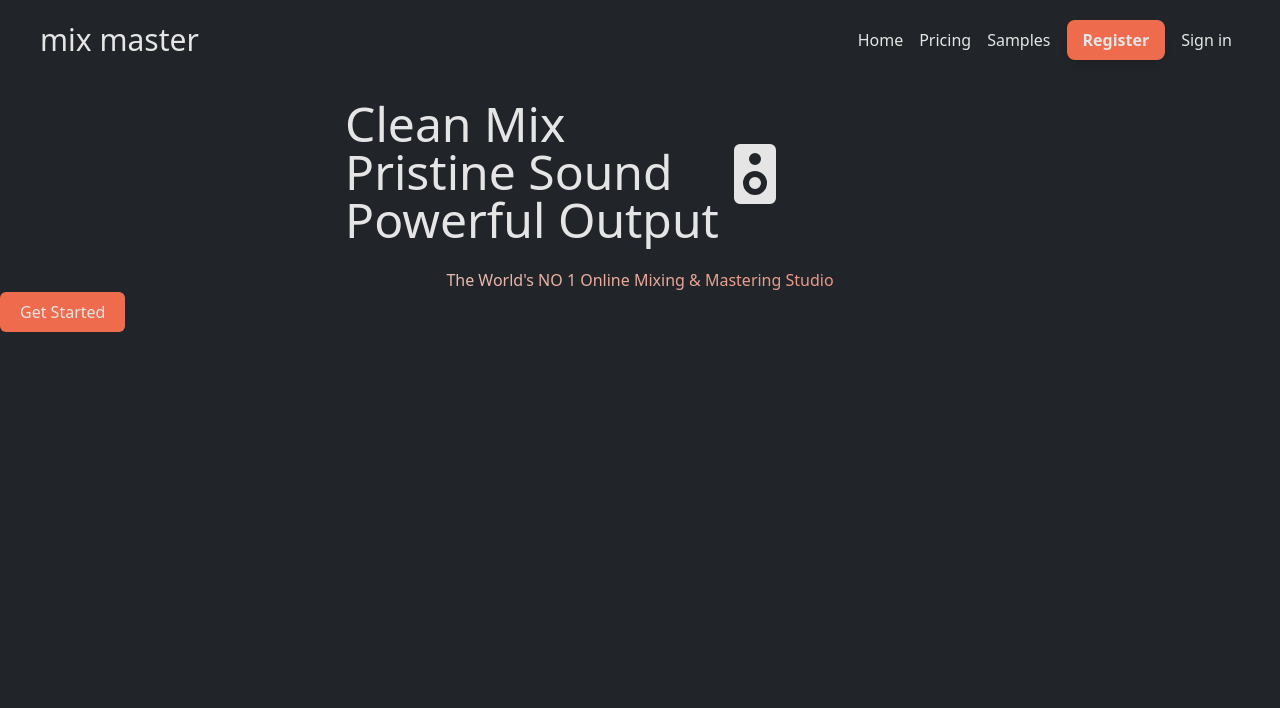
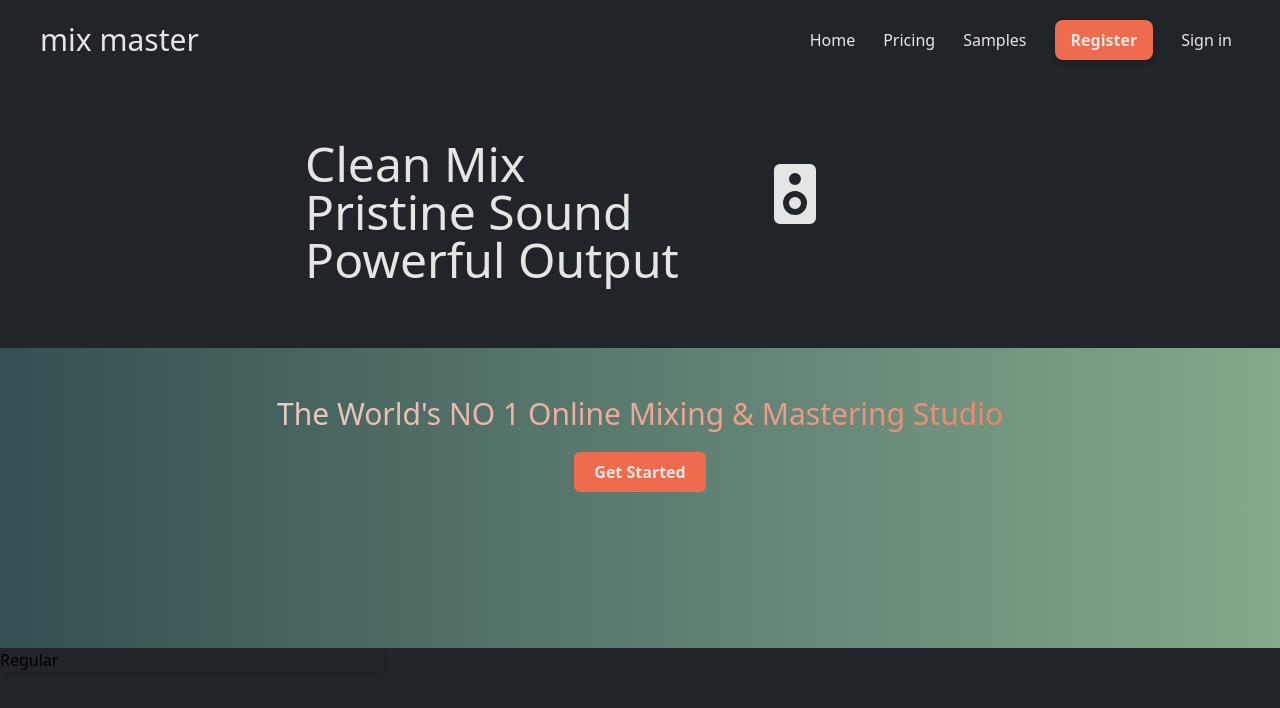
Before and after one commit to xtopherprogrammer/mix-store, a React (Vite) app: page / in a window 1280 px wide. Shown: the top 708 px of the page. Built offline with nearby package versions, Linux system fonts and the light colour scheme; some icons are missing.

Commit message:
fixed Menu

```diff
--- a/src/App.tsx
+++ b/src/App.tsx
@@ -1,11 +1,13 @@
 import Header from "./components/Header";
 import Hero from "./components/Hero";
+import Card from "./components/Card";
 
 function App() {
   return (
     <>
       <Header />
       <Hero />
+      <Card />
     </>
   );
 }
--- a/src/components/Button.tsx
+++ b/src/components/Button.tsx
@@ -1,6 +1,6 @@
 function Button() {
     return(
-        <button className="bg-orange text-textColor px-5 py-2 rounded-md">Get Started</button>
+        <button className="bg-orange text-textColor px-5 py-2 rounded-md font-semibold">Get Started</button>
     )
 }
 
--- /dev/null
+++ b/src/components/Card.tsx
@@ -0,0 +1,11 @@
+
+
+function Card() {
+  return (
+    <div className="max-w-sm shadow-md">
+        <div><h2>Regular</h2></div>
+    </div>
+  )
+}
+
+export default Card
--- a/src/components/Header.tsx
+++ b/src/components/Header.tsx
@@ -1,19 +1,27 @@
-
-import { Icon } from '@iconify/react';
+import { Icon } from "@iconify/react";
+import { useState } from "react";
 
 function Header() {
+  const [isOpen, setIsOpen] = useState(false);
+  function handleClick() {
+    setIsOpen(!isOpen);
+  }
   return (
     <>
       <nav>
-        <div className="flex justify-between items-center px-10 py-5">
+        <div className="flex justify-between items-center px-10 py-5 flex-wrap">
           <div className="text-3xl font-semi text-textColor">
             <a href="#">mix master</a>
           </div>
-          <div className="md:hidden text-orange text-2xl">
-          <Icon icon="ep:menu" />
+          <div className="md:hidden text-orange text-2xl hover:cursor-pointer">
+            <Icon onClick={handleClick} icon="ep:menu" />
           </div>
 
-          <ul className="flex items-center text-textColor hidden md:flex">
+          <ul
+            className={`${
+              isOpen ? "" : "hidden"
+            } flex items-center text-textColor md:flex flex-col w-full md:w-auto md:flex-row gap-3`}
+          >
             <li className="mx-2">
               <a href="#">Home</a>
             </li>
--- a/src/components/Hero.tsx
+++ b/src/components/Hero.tsx
@@ -1,26 +1,32 @@
 import { Icon } from "@iconify/react";
-import Button from '../components/Button';
+import Button from "../components/Button";
 
 function Hero() {
-
   return (
     <>
-    <div className="md:flex md:justify-center">
-      <div className="text-5xl text-textColor text-center md:text-left gap-3 mb-6 mt-5 md:mb-6 md:mt-5">
+      <div className="md:flex md:justify-center gap-20 py-10">
+        <div className="text-5xl text-textColor text-center md:text-left  mb-6 mt-5 md:mb-6 md:mt-5">
           <h2>Clean Mix</h2>
           <h2>Pristine Sound</h2>
           <h2>Powerful Output</h2>
         </div>
-      <div className="flex items-center  justify-center flex-col text-6xl text-textColor md:flex-row md:text-7xl">
+        <div className="flex items-center  justify-center text-6xl text-textColor md:flex-row md:text-7xl pb-10">
           <Icon icon="material-symbols:speaker" />
           <Icon icon="lucide:mic-2" />
           <Icon icon="mdi:mixer-settings-vertical" />
         </div>
+      </div>
+      <div className="bg-gradient-to-r from-gradient1 to-gradient2 py-7">
+        <div className="flex grid  justify-center flex-col text-transparent bg-clip-text bg-gradient-to-r from-textColor to-orange pt-5 text-3xl">
+          <p className="max-w-sm md:max-w-none">The World's NO 1 Online Mixing & Mastering Studio</p>
 
         </div>
-    <p className="text-center text-transparent bg-clip-text bg-gradient-to-r from-textColor to-orange">The World's NO 1 Online Mixing & Mastering Studio</p>
-    <div>
+        <div className="flex justify-center flex-col items-center">
+          <div className="pt-5">
             <Button />
+          </div>
+          <Icon className="text-9xl " icon="game-icons:sound-waves" />
+        </div>
       </div>
     </>
   );
```
Also changed, not shown: src/App.css (added). Lines whose indentation alone changed are shown as unchanged.
